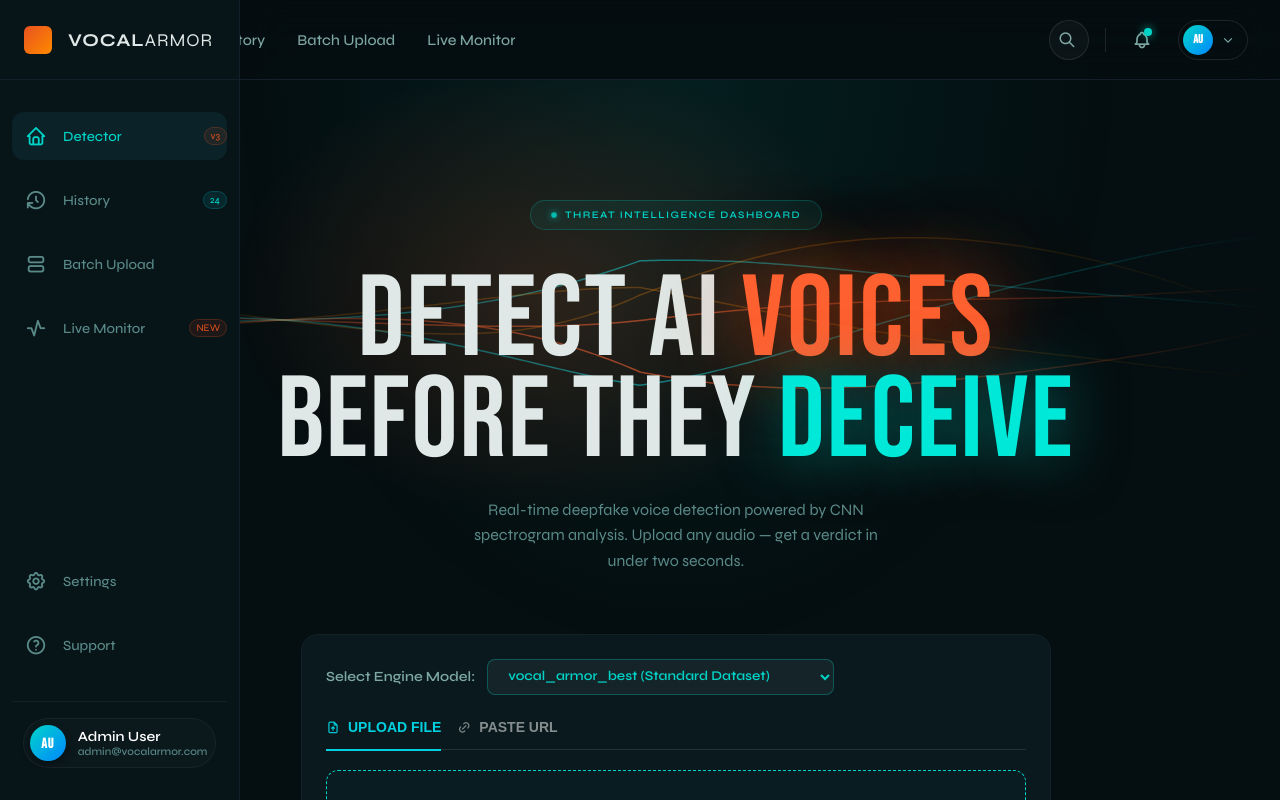
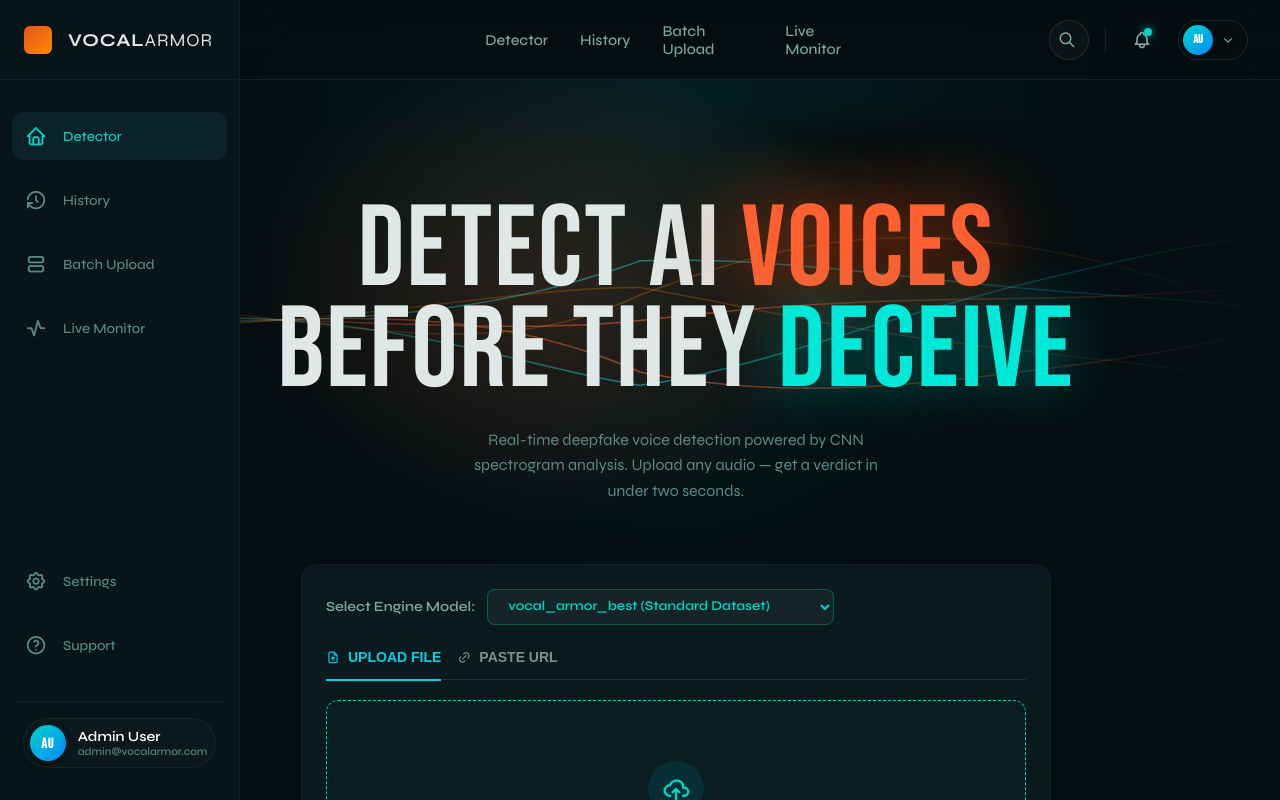
Before and after one commit to Surabhi0055/vocal-armor, a React app in the folder frontend/: page / in a window 1280 px wide. Built offline with nearby package versions, Linux system fonts and the light colour scheme; the HTML template or start-up script is replaced by a standard one.

Commit message:
style(ui): refine navbar layout and remove unrequested flair

```diff
--- a/frontend/src/components/Dashboard.jsx
+++ b/frontend/src/components/Dashboard.jsx
@@ -199,10 +199,7 @@ const Dashboard = () => {
     <div className="dashboard">
       {/* ── Hero ── */}
       <div className="hero-section">
-        <div style={{ display: 'flex', alignItems: 'center', gap: '8px', background: 'rgba(0,212,200,0.07)', border: '1px solid rgba(0,212,200,0.22)', borderRadius: '100px', padding: '8px 20px', fontSize: '10px', letterSpacing: '0.14em', color: '#00d4c8', fontWeight: 600, textTransform: 'uppercase', marginBottom: '40px' }}>
-          <div style={{ width: '6px', height: '6px', borderRadius: '50%', background: '#00d4c8', boxShadow: '0 0 8px #00d4c8', animation: 'livePulse 2s infinite' }}></div>
-          THREAT INTELLIGENCE DASHBOARD
-        </div>
+
         <h1 className="hero-title">
           DETECT AI <span className="text-orange">VOICES</span>
           <br />
--- a/frontend/src/components/HistoryPage.jsx
+++ b/frontend/src/components/HistoryPage.jsx
@@ -70,9 +70,7 @@ const HistoryPage = () => {
 
       {/* Page Header */}
       <div style={{ marginBottom: '40px' }}>
-        <div style={{ fontSize: '10px', letterSpacing: '0.3em', color: '#3d6e6a', textTransform: 'uppercase', marginBottom: '12px', fontWeight: 700 }}>
-          THREAT INTELLIGENCE
-        </div>
+
         <h1 style={{ fontFamily: '"Bebas Neue", sans-serif', fontSize: '48px', fontWeight: 400, letterSpacing: '2px', lineHeight: 1, marginBottom: '12px', textTransform: 'uppercase' }}>
           SESSION <span style={{ color: '#00d4c8', textShadow: '0 0 40px rgba(0,212,200,0.4)' }}>ANALYTICS</span>
         </h1>
--- a/frontend/src/components/LiveMonitorPage.jsx
+++ b/frontend/src/components/LiveMonitorPage.jsx
@@ -299,10 +299,7 @@ const LiveMonitorPage = () => {
 
       {/* Page Header */}
       <div style={{ marginBottom: '40px' }}>
-        <div style={{ display: 'inline-flex', alignItems: 'center', gap: '8px', background: 'rgba(232,82,30,0.07)', border: '1px solid rgba(232,82,30,0.22)', borderRadius: '100px', padding: '8px 20px', fontSize: '10px', letterSpacing: '0.14em', color: '#e8521e', fontWeight: 600, textTransform: 'uppercase', marginBottom: '20px' }}>
-          <div style={{ width: '6px', height: '6px', borderRadius: '50%', background: '#e8521e', boxShadow: isRecording ? '0 0 8px #e8521e' : 'none', animation: isRecording ? 'livePulse 2s infinite' : 'none' }}></div>
-          {isRecording ? 'LIVE — RECORDING SESSION' : 'LIVE MONITOR (BETA)'}
-        </div>
+
         <h1 style={{ fontFamily: '"Bebas Neue", sans-serif', fontSize: '48px', fontWeight: 400, letterSpacing: '2px', lineHeight: 1, marginBottom: '12px', textTransform: 'uppercase' }}>
           REAL-TIME <span style={{ color: '#e8521e', textShadow: '0 0 40px rgba(232,82,30,0.4)' }}>STREAM ANALYSIS</span>
         </h1>
--- a/frontend/src/components/Navbar.jsx
+++ b/frontend/src/components/Navbar.jsx
@@ -45,10 +45,15 @@ const Navbar = () => {
   };
 
   return (
-    <div className="navbar" style={{ display: 'flex', justifyContent: 'space-between', padding: '16px 32px' }}>
+    <div className="navbar" style={{ display: 'flex', justifyContent: 'space-between', alignItems: 'center', padding: '16px 32px' }}>
 
-      {/* Left side text navigation */}
-      <div style={{ display: 'flex', alignItems: 'center', gap: '32px', marginLeft: '16px' }}>
+      {/* Left side heading */}
+      <div style={{ flex: 1, display: 'flex', justifyContent: 'flex-start' }}>
+        <span style={{ color: 'white', fontWeight: 700, fontSize: '18px', letterSpacing: '1px' }}>VocalArmor</span>
+      </div>
+
+      {/* Center side text navigation */}
+      <div style={{ display: 'flex', alignItems: 'center', justifyContent: 'center', gap: '32px', flex: 1 }}>
         <Link to="/" style={{ color: '#7ea8a4', textDecoration: 'none', fontSize: '15px', fontWeight: 500, transition: 'color 0.2s' }} onMouseOver={(e) => e.target.style.color = 'white'} onMouseOut={(e) => e.target.style.color = '#7ea8a4'}>Detector</Link>
         <Link to="/history" style={{ color: '#7ea8a4', textDecoration: 'none', fontSize: '15px', fontWeight: 500, transition: 'color 0.2s' }} onMouseOver={(e) => e.target.style.color = 'white'} onMouseOut={(e) => e.target.style.color = '#7ea8a4'}>History</Link>
         <Link to="/batch" style={{ color: '#7ea8a4', textDecoration: 'none', fontSize: '15px', fontWeight: 500, transition: 'color 0.2s' }} onMouseOver={(e) => e.target.style.color = 'white'} onMouseOut={(e) => e.target.style.color = '#7ea8a4'}>Batch Upload</Link>
@@ -56,7 +61,7 @@ const Navbar = () => {
       </div>
 
       {/* Right side navigation grouping */}
-      <div style={{ display: 'flex', alignItems: 'center', gap: '16px' }}>
+      <div style={{ display: 'flex', alignItems: 'center', gap: '16px', flex: 1, justifyContent: 'flex-end' }}>
 
         {/* Dynamic Search Bar */}
         <div
--- a/frontend/src/components/Sidebar.jsx
+++ b/frontend/src/components/Sidebar.jsx
@@ -19,12 +19,10 @@ const Sidebar = () => {
         <NavLink to="/" end className={({ isActive }) => `side-icon-box ${isActive ? 'active' : ''}`}>
           <i className="ti ti-home"></i>
           <span className="side-text">Detector</span>
-          <span className="sidebar-badge badge-orange" style={{marginLeft: 'auto'}}>v3</span>
         </NavLink>
         <NavLink to="/history" className={({ isActive }) => `side-icon-box ${isActive ? 'active' : ''}`}>
           <i className="ti ti-history"></i>
           <span className="side-text">History</span>
-          <span className="sidebar-badge badge-cyan" style={{marginLeft: 'auto'}}>24</span>
         </NavLink>
         <NavLink to="/batch" className={({ isActive }) => `side-icon-box ${isActive ? 'active' : ''}`}>
           <i className="ti ti-layout-list"></i>
@@ -33,7 +31,6 @@ const Sidebar = () => {
         <NavLink to="/live" className={({ isActive }) => `side-icon-box ${isActive ? 'active' : ''}`}>
           <i className="ti ti-activity"></i>
           <span className="side-text">Live Monitor</span>
-          <span className="sidebar-badge badge-orange" style={{marginLeft: 'auto'}}>NEW</span>
         </NavLink>
       </div>
 
```
